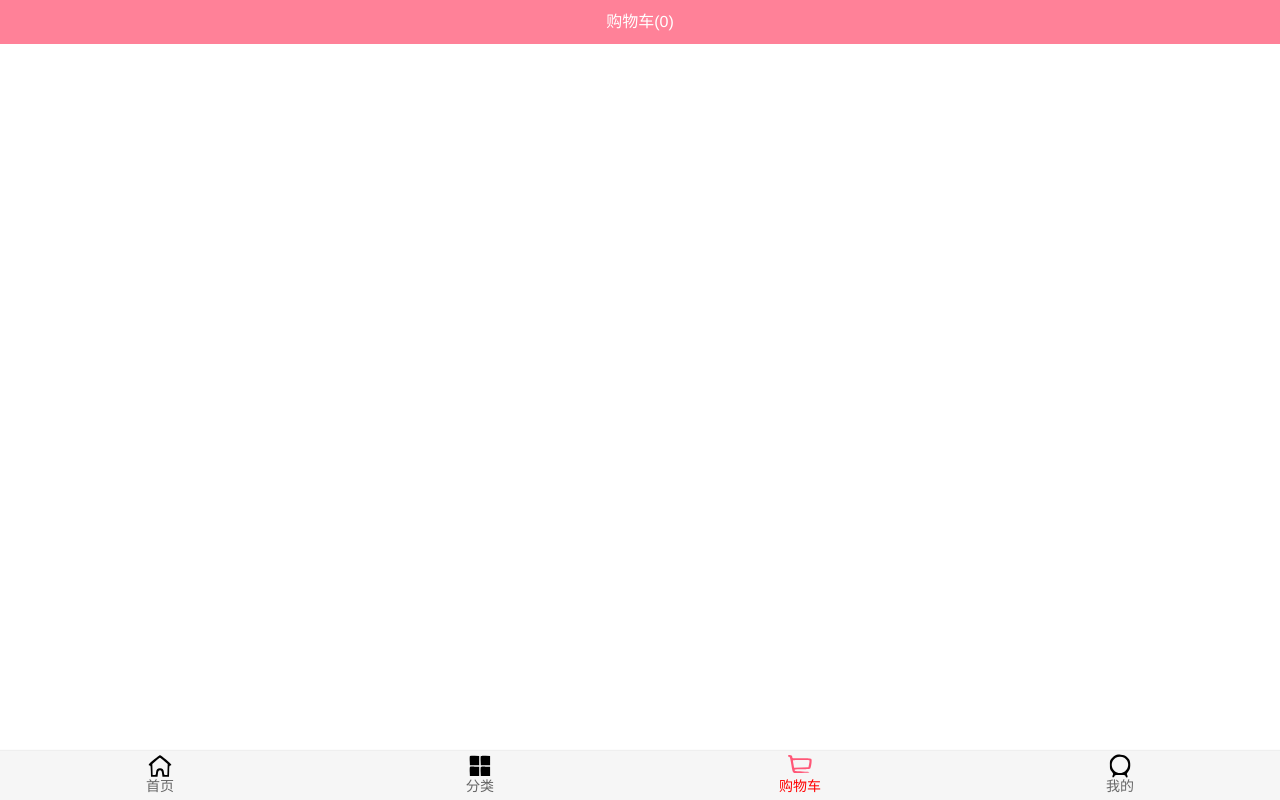
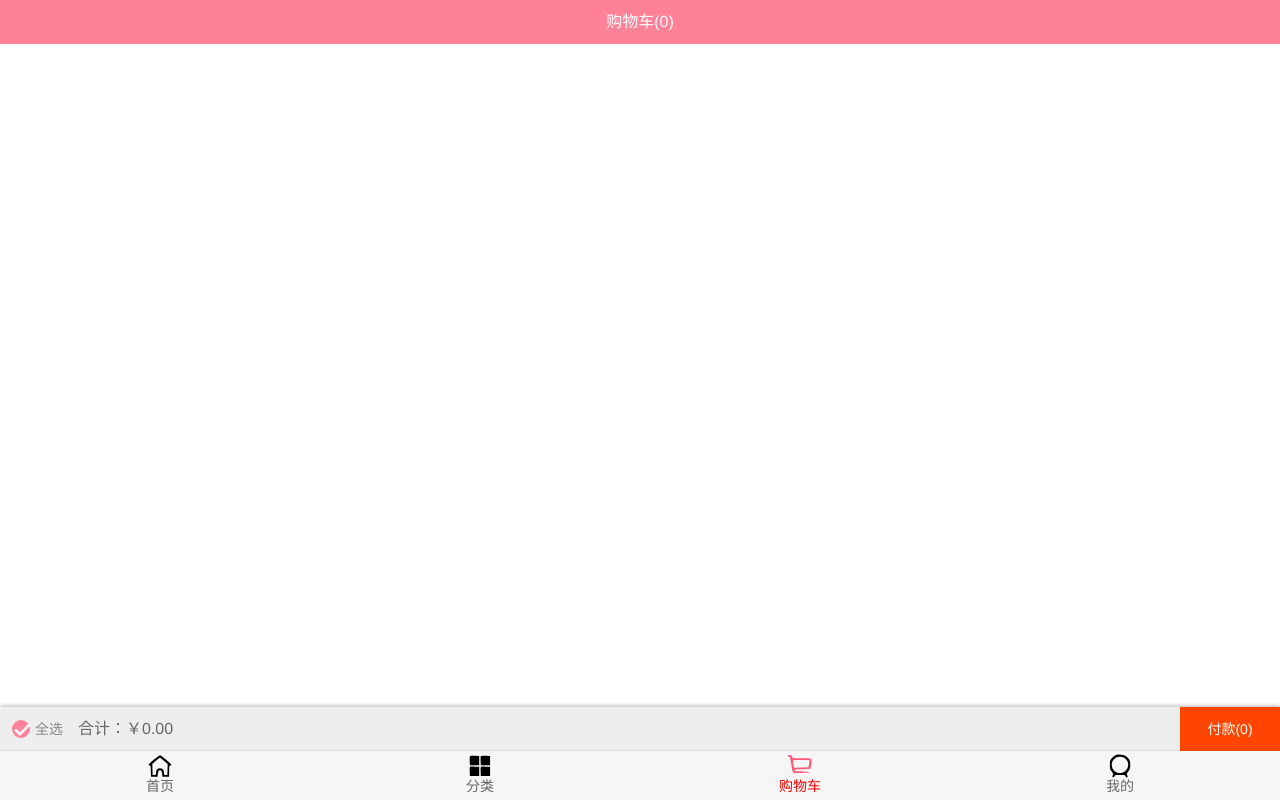
Before and after one commit to qianmo39/supermall, a Vue app: page /cart in a window 1280 px wide. Built offline with nearby package versions, Linux system fonts and the light colour scheme.

Commit message:
feat: 购物车商品展示

```diff
--- /dev/null
+++ b/src/components/content/checkButton/CheckButton.vue
@@ -0,0 +1,34 @@
+<template>
+  <div class="icon-selector" :class="{ checked: isChecked }">
+    <img src="~/assets/img/cart/tick.svg" alt="" />
+  </div>
+</template>
+
+<script>
+export default {
+  name: "CheckButton",
+  props: {
+    isChecked: {
+      type: Boolean,
+      default: true,
+    },
+  },
+};
+</script>
+
+<style scoped>
+.icon-selector {
+  position: relative;
+  margin: 0;
+  width: 18px;
+  height: 18px;
+  border-radius: 50%;
+  border: 2px solid #ccc;
+  cursor: pointer;
+}
+
+.checked {
+  background-color: #ff8198;
+  border-color: #ff8198;
+}
+</style>
--- a/src/store/getters.js
+++ b/src/store/getters.js
@@ -2,4 +2,7 @@ export default {
   cartLength(state) {
     return state.cartList.length;
   },
+  cartList(state) {
+    return state.cartList;
+  },
 };
--- a/src/store/mutations.js
+++ b/src/store/mutations.js
@@ -5,6 +5,7 @@ export default {
     payload.count++;
   },
   [ADD_TO_CART](state, payload) {
+    payload.checked = true;
     state.cartList.push(payload);
   },
 };
--- a/src/views/cart/Cart.vue
+++ b/src/views/cart/Cart.vue
@@ -3,11 +3,19 @@
     <nav-bar class="nav-bar">
       <div slot="center">购物车({{ cartLength }})</div>
     </nav-bar>
+    <scroll class="content" ref="scroll">
+      <cart-list :cart-list="cartList" />
+    </scroll>
+    <cart-bottom-bar class="bottom-bar" />
   </div>
 </template>
 
 <script>
 import NavBar from "components/common/navbar/NavBar";
+import Scroll from "components/common/scroll/Scroll";
+
+import CartList from "./childComps/CartList";
+import CartBottomBar from "./childComps/CartBottomBar";
 
 import { mapGetters } from "vuex";
 
@@ -15,16 +23,36 @@ export default {
   name: "Cart",
   components: {
     NavBar,
+    Scroll,
+    CartList,
+    CartBottomBar,
   },
   computed: {
-    ...mapGetters(["cartLength"]),
+    ...mapGetters(["cartLength", "cartList"]),
+  },
+  activated() {
+    this.$refs.scroll.refresh();
   },
 };
 </script>
 
 <style scoped>
+.cart {
+  height: 100vh;
+}
+
+.content {
+  height: calc(100% - 44px - 49px - 44px);
+  overflow: hidden;
+}
+
 .nav-bar {
   background-color: var(--color-tint);
   color: #fff;
 }
+
+.bottom-bar {
+  position: fixed;
+  bottom: 49px;
+}
 </style>
--- /dev/null
+++ b/src/views/cart/childComps/CartBottomBar.vue
@@ -0,0 +1,71 @@
+<template>
+  <div class="bottom-menu">
+    <check-button class="check-button" />
+    <span>全选</span>
+    <span class="total-price">合计：￥{{ totalPrice }}</span>
+    <span class="buy-product">付款({{ checkLength }})</span>
+  </div>
+</template>
+
+<script>
+import CheckButton from "components/content/checkButton/CheckButton";
+import { mapGetters } from "vuex";
+
+export default {
+  name: "CartBottomBar",
+  computed: {
+    ...mapGetters(["cartList"]),
+    totalPrice() {
+      return this.cartList
+        .filter((item) => item.checked)
+        .reduce((preValue, item) => preValue + item.price * item.count, 0)
+        .toFixed(2);
+    },
+    checkLength() {
+      return this.cartList.filter((item) => item.checked).length;
+    },
+  },
+  components: {
+    CheckButton,
+  },
+};
+</script>
+
+<style scoped>
+.bottom-menu {
+  width: 100%;
+  height: 44px;
+  background-color: #eee;
+  position: fixed;
+  left: 0;
+  box-shadow: 0 -2px 3px rgba(0, 0, 0, 0.2);
+  font-size: 14px;
+  color: #888;
+  line-height: 44px;
+  padding-left: 35px;
+  box-sizing: border-box;
+}
+
+.bottom-menu .check-button {
+  position: absolute;
+  line-height: 0;
+  left: 12px;
+  top: 13px;
+}
+
+.bottom-menu .total-price {
+  margin-left: 15px;
+  font-size: 16px;
+  color: #666;
+}
+
+.bottom-menu .buy-product {
+  background-color: orangered;
+  color: #fff;
+  width: 100px;
+  height: 44px;
+  text-align: center;
+  line-height: 44px;
+  float: right;
+}
+</style>
--- /dev/null
+++ b/src/views/cart/childComps/CartList.vue
@@ -0,0 +1,26 @@
+<template>
+  <div class="cart-list">
+    <cart-list-item v-for="(item, index) in cartList" :key="index" :item="item" />
+  </div>
+</template>
+
+<script>
+import CartListItem from "./CartListItem";
+
+export default {
+  name: "CartList",
+  props: {
+    cartList: {
+      type: Array,
+      default() {
+        return [];
+      },
+    },
+  },
+  components: {
+    CartListItem,
+  },
+};
+</script>
+
+<style scoped></style>
--- /dev/null
+++ b/src/views/cart/childComps/CartListItem.vue
@@ -0,0 +1,102 @@
+<template>
+  <div class="cart-list-item">
+    <div class="item-selector">
+      <check-button :is-checked="item.checked" @click.native="checkClick" />
+    </div>
+    <div class="item-img">
+      <img :src="item.image" alt="" />
+    </div>
+    <div class="item-info">
+      <div class="item-title">{{ item.title }}</div>
+      <div class="item-desc">{{ item.desc }}</div>
+      <div class="info-bottom">
+        <div class="item-price left">￥{{ item.price }}</div>
+        <div class="item-count right">x{{ item.count }}</div>
+      </div>
+    </div>
+  </div>
+</template>
+
+<script>
+import CheckButton from "components/content/checkButton/CheckButton";
+
+export default {
+  name: "CartListItem",
+  props: {
+    item: {
+      type: Object,
+      default() {
+        return {};
+      },
+    },
+  },
+  methods: {
+    checkClick() {
+      this.item.checked = !this.item.checked;
+    },
+  },
+  components: {
+    CheckButton,
+  },
+};
+</script>
+
+<style scoped>
+.cart-list-item {
+  width: 100%;
+  display: flex;
+  padding: 5px;
+  border-bottom: 1px solid #ccc;
+}
+
+.item-selector {
+  width: 20px;
+  display: flex;
+  justify-content: center;
+  align-items: center;
+}
+
+.item-title,
+.item-desc {
+  overflow: hidden;
+  white-space: nowrap;
+  text-overflow: ellipsis;
+}
+
+.item-img {
+  padding: 5px;
+}
+
+.item-img img {
+  width: 80px;
+  height: 100px;
+  display: block;
+  border-radius: 5px;
+}
+
+.item-info {
+  font-size: 17px;
+  color: #333;
+  padding: 5px 10px;
+  position: relative;
+  overflow: hidden;
+}
+
+.item-info .item-desc {
+  font-size: 14px;
+  color: #666;
+  margin-top: 15px;
+}
+
+.info-bottom {
+  margin-top: 10px;
+  position: absolute;
+  bottom: 10px;
+  left: 10px;
+  right: 10px;
+}
+
+.info-bottom .item-price {
+  color: orangered;
+}
+</style>
```
